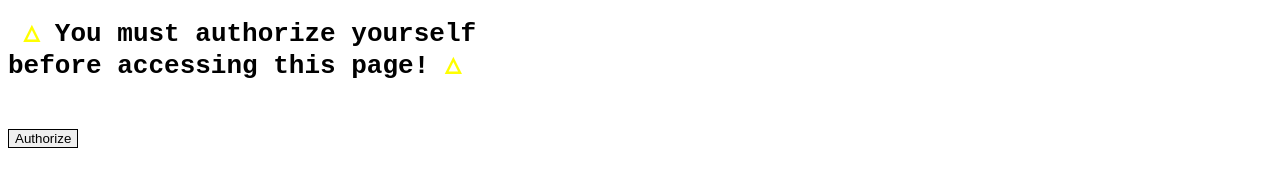
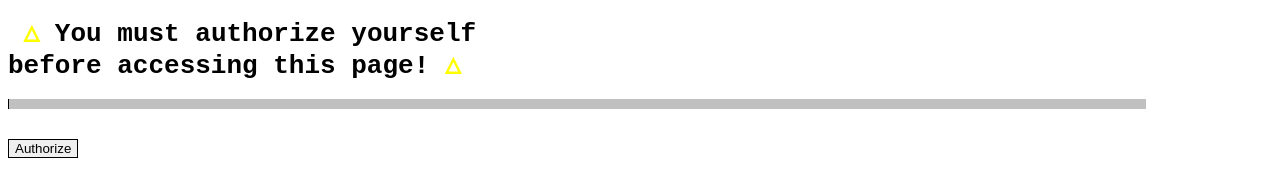
Before and after one commit to AJLStick/Thebutton, a plain HTML site: page index.html in a window 1280 px wide. Drawn offline with Linux system fonts and the light colour scheme.

Commit message:
Update index.html

```diff
--- a/index.html
+++ b/index.html
@@ -7,7 +7,7 @@ ye{color:yellow;}
   background-color: silver;
 }
 
-#myBar {
+#bar {
   width: 0.1%;
   height: 10px;
   background-color: black;
```
